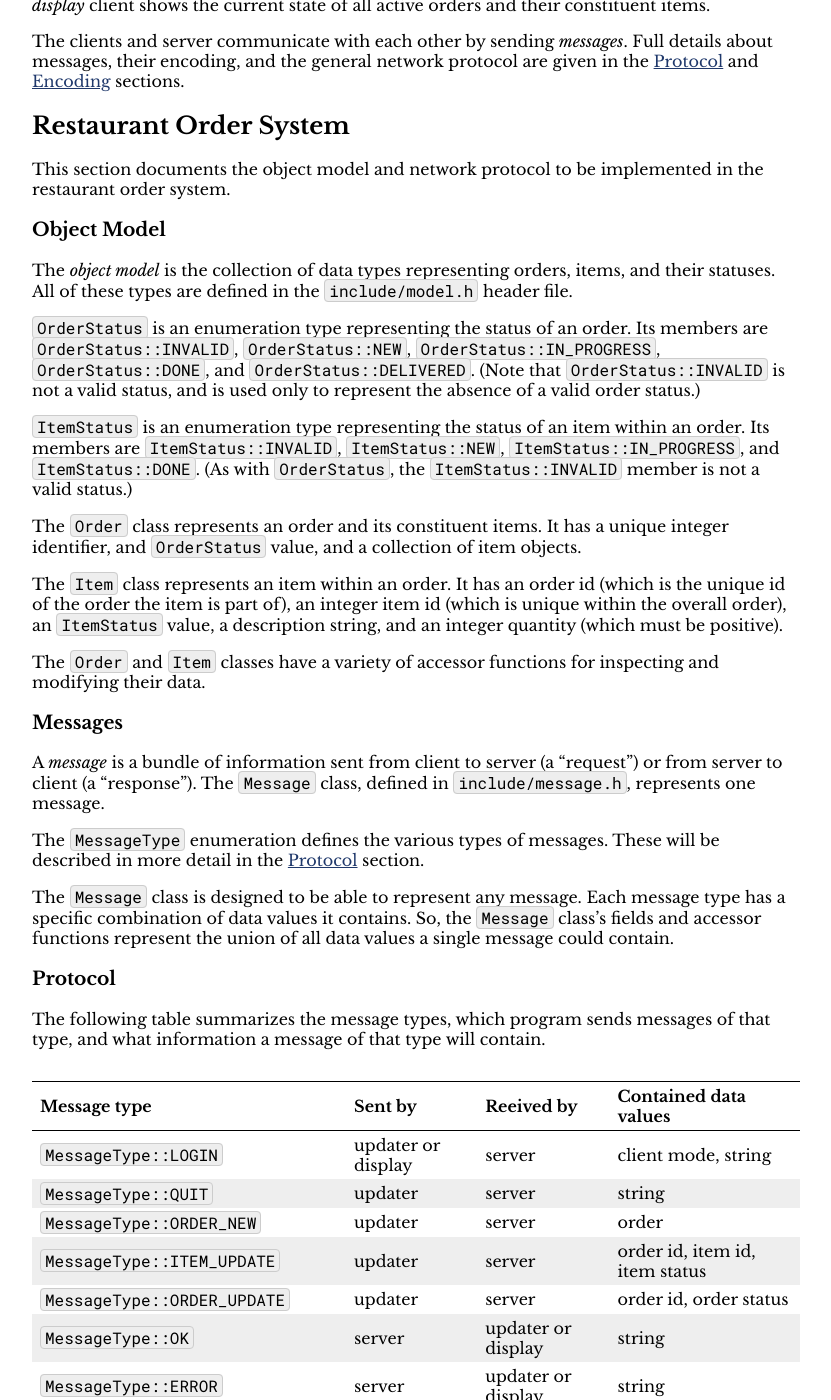
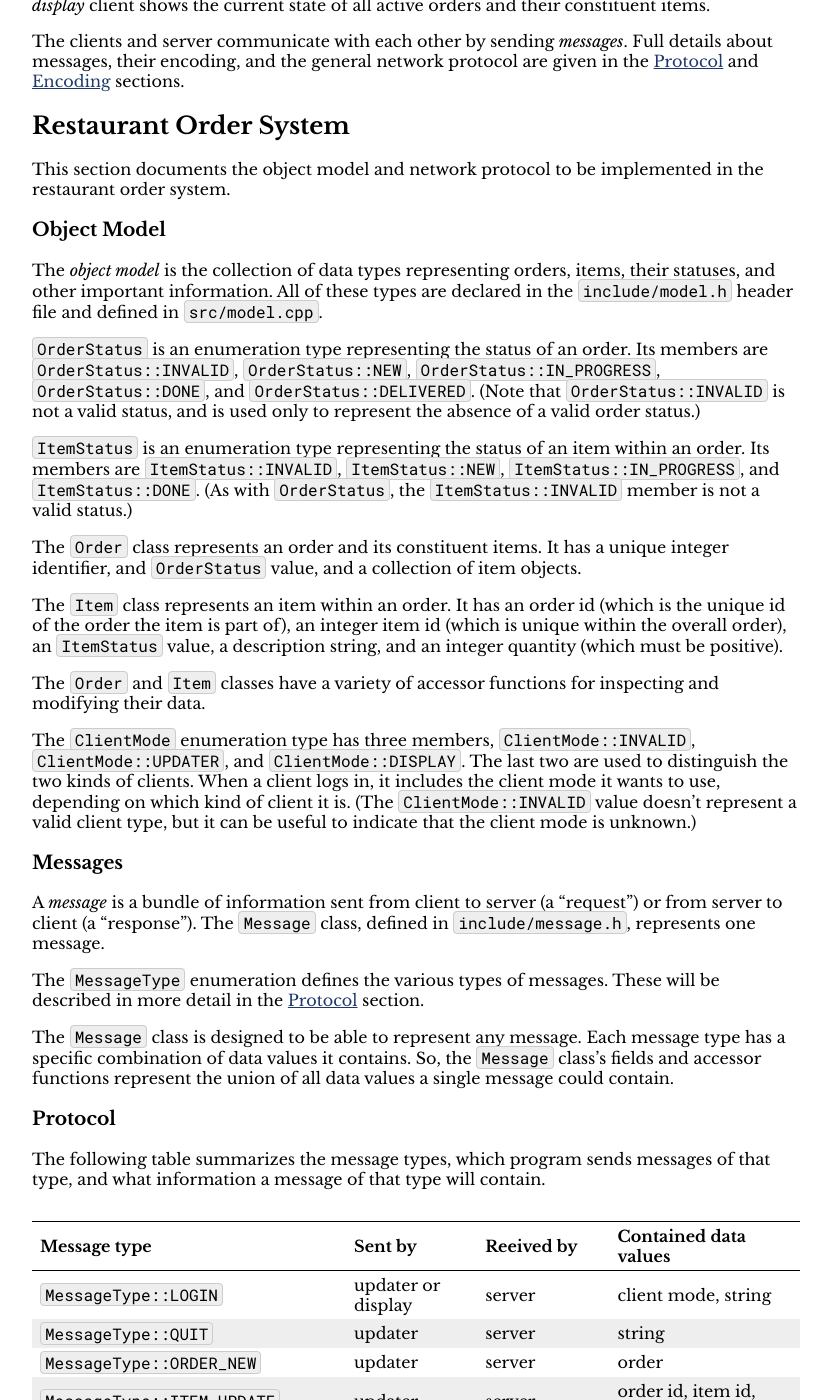
Before and after one commit to jhucsf/spring2026, a Jekyll site: the page built from assign/assign05.md, in a window 1280 px wide and 1400 px high, scrolled down 2915 px. Shown: the whole window, without its empty margins (224-1055 px from the left). Built offline with Jekyll 4.4.1, drawn with Linux system fonts in a browser that asks for light colours; some of the changed text lies outside the part shown.

Commit message:
mention important header and source files

```diff
--- a/assign/assign05.md
+++ b/assign/assign05.md
@@ -174,8 +174,10 @@ in the restaurant order system.
 
 ### Object Model
 
-The *object model* is the collection of data types representing orders, items, and
-their statuses. All of these types are defined in the `include/model.h` header file.
+The *object model* is the collection of data types representing orders, items,
+their statuses, and other important information. All of these types are
+declared in the `include/model.h` header file and defined
+in `src/model.cpp`.
 
 `OrderStatus` is an enumeration type representing the status of an order. Its
 members are `OrderStatus::INVALID`, `OrderStatus::NEW`, `OrderStatus::IN_PROGRESS`,
@@ -198,6 +200,13 @@ an integer quantity (which must be positive).
 
 The `Order` and `Item` classes have a variety of accessor functions for inspecting
 and modifying their data.
+
+The `ClientMode` enumeration type has three members, `ClientMode::INVALID`,
+`ClientMode::UPDATER`, and `ClientMode::DISPLAY`. The last two are used to
+distinguish the two kinds of clients. When a client logs in, it includes the
+client mode it wants to use, depending on which kind of client it is.
+(The `ClientMode::INVALID` value doesn't represent a valid client type,
+but it can be useful to indicate that the client mode is unknown.)
 
 ### Messages
 
@@ -291,8 +300,8 @@ client.
 
 In order to be sent and received via a TCP connection, a message is represented
 as a string, i.e., a sequence of bytes. The `Wire::encode` and `Wire::decode`
-functions (in `src/wire.cpp`) implement conversion of a `Message` object to and
-from a string representation.
+functions (declared in `include/wire.h` and defined in in `src/wire.cpp`)
+implement conversion of a `Message` object to and from a string representation.
 
 In the table of message types in the [Protocol](#protocol) section, you
 will note that the last column is called "Contained data values". The
@@ -346,11 +355,12 @@ Contrast this approach with a "terminating sentinel" style of framing, where
 the end of a message is indicated by a special sentinel character or character
 sequence.
 
-The `IO::send` and `IO::receive` functions (in `src/io.cpp`) frame and
-unframe a string value (i.e., an encoded message). `IO::send` writes the
-framed string to a file descriptor (e.g., a TCP socket), and `IO::receive`
-reads a framed string from a file descriptor. Note that these functions
-should throw `IOException` if any I/O error or EOF occurs.
+The `IO::send` and `IO::receive` functions (declared in `include/wire.h`
+and defined in `src/io.cpp`) frame and unframe a string value (i.e., an
+encoded message). `IO::send` writes the framed string to a file descriptor
+(e.g., a TCP socket), and `IO::receive` reads a framed string from a
+file descriptor. Note that these functions should throw `IOException`
+if any I/O error or EOF occurs.
 
 The `io_tests` unit test program (`make io_tests`) tests the implementation
 of `IO::send` and `IO::receive`. Once these tests pass, you can be
```
